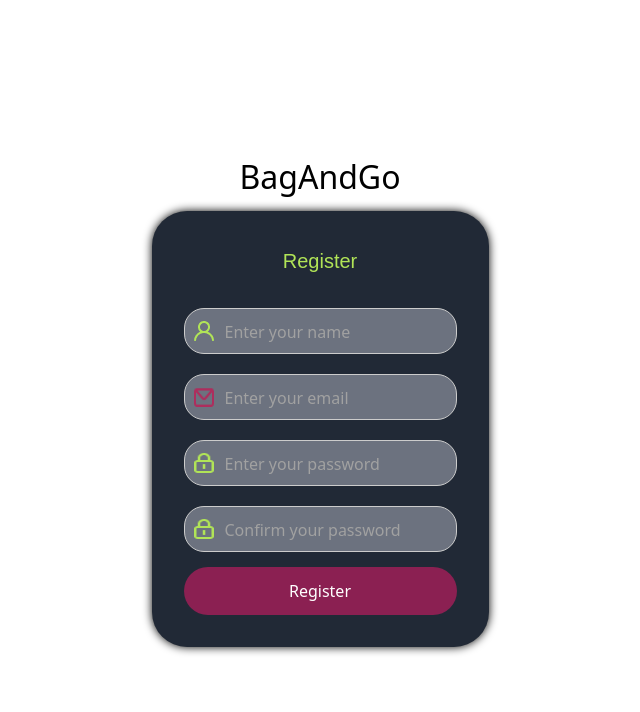
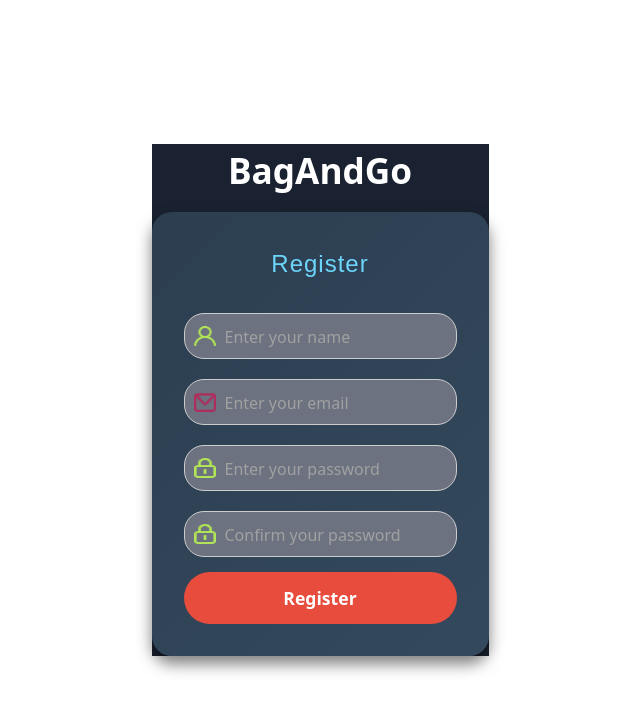
Before and after one commit to ataberkciftlikli/bagandgo, a React (Vite) app in the folder frontend/: page / in a window 1280 px wide. Shown: the top 712 px of the page, without its empty margins (320-960 px from the left). Built offline with nearby package versions, Linux system fonts and the light colour scheme.

Commit message:
made adjustment on register's css file

```diff
--- a/frontend/src/components/Register/Register.css
+++ b/frontend/src/components/Register/Register.css
@@ -1,83 +1,92 @@
-
-
 #register-page {
-
   width: 100%;
   display: flex;
   justify-content: center;
   align-items: center;
   padding: 0;
+  background-color: #1a2231;
 }
 
 #register-page .register-form {
   width: 100%;
-    max-width: 500px;
+  max-width: 450px;
   padding: 2rem;
-    background-color: #212936;
-    border-radius: 35px;
-    box-shadow: 0 0 10px rgb(0, 0, 0);
-
+  background: linear-gradient(135deg, #2c3e50, #34495e);
+  border-radius: 20px;
+  box-shadow: 0 8px 15px rgba(0, 0, 0, 0.5);
 }
 
+#register-page h2 {
+  font-family: 'Arial', sans-serif;
+  font-size: 24px;
+  font-weight: 500;
+  line-height: 40px;
+  text-align: center;
+  color: #6dd5fa;
+  margin-bottom: 10px;
+  margin-top: 0;
+  letter-spacing: 1px;
+}
 
-  #register-page h2 {
-    font-family: Arial, Helvetica, sans-serif;
-    font-size: 20px;
-    font-weight: 400;
-    line-height: 36.22px;
-    text-align: center;
-    color: #B1E457;
-    margin-bottom: 0rem;
-    margin-top: 0px;
-  }
 #register-page .text-center {
   text-align: center;
 }
 
 #register-page .input-icon {
-    width: 20px;
-    margin-right: 10px;
+  width: 22px;
+  margin-right: 12px;
   vertical-align: middle;
 }
 
 #register-page .form-group {
-    margin-bottom: 1.5rem;
+  margin-bottom: 1.2rem;
 }
 
 #register-page .form-group label {
   display: flex;
   align-items: center;
   width: 100%;
+  color: #ecf0f1;
+  font-size: 14px;
 }
 
 #register-page .form-control {
   width: 100%;
-    padding: 0.5rem;
-    border-radius: 4px;
-    border: 1px solid #ccc;
+  padding: 0.75rem;
+  border-radius: 8px;
+  border: 1px solid #bdc3c7;
+  background-color: #ecf0f1;
+  transition: border-color 0.3s;
+}
+
+#register-page .form-control:focus {
+  border-color: #3498db;
+  outline: none;
 }
 
 #register-page .header {
-    margin-bottom: 10px;
-    color: #000000;
-    font-size: 2em;
-
+  margin-bottom: 15px;
+  color: #ffffff;
+  font-size: 2.2em;
   text-align: center;
   width: 100%;
+  font-weight: bold;
 }
 
 #register-page .btn-primary {
   width: 100%;
-    padding: 0.75rem;
+  padding: 0.8rem;
   border: none;
-    border-radius: 35px;
-    background-color: #8b2052;
-    color: white;
-    font-size: 1rem;
+  border-radius: 50px;
+  background-color: #e74c3c;
+  color: #ffffff;
+  font-size: 1.1rem;
+  font-weight: 600;
   cursor: pointer;
-    transition: background-color 0.3s;
+  transition: background-color 0.3s, transform 0.2s;
 }
 
 #register-page .btn-primary:hover {
-    background-color: #0056b3;
+  background-color: #c0392b;
+  transform: scale(1.05);
 }
```
Lines whose indentation alone changed are shown as unchanged.
